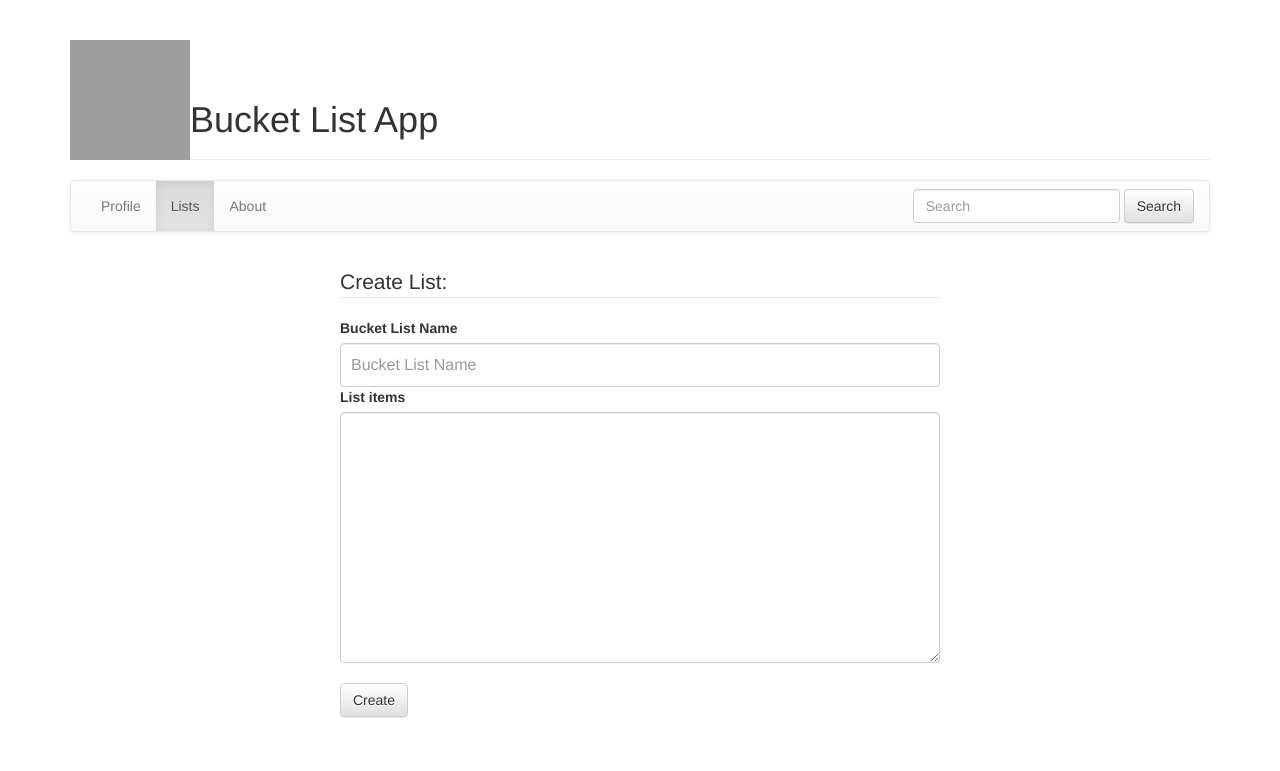
After one commit to ynot93/Bucket_List_App, a Flask app: template Templates/CreateList.html in a window 1280 px wide. The commit adds this page. Shown: the top 771 px of the page. Run offline with Flask 2, Linux system fonts and the light colour scheme; the template is opened without the code that fills it, so the values that code supplies are empty; some libraries are stand-ins or nearby versions; grey boxes are pictures that could not be loaded.

Commit message:
Created static and template folders

```diff
--- a/App.py
+++ b/App.py
@@ -1 +1,23 @@
-__author__ = 'JANE'
+from flask import Flask, render_template, request
+
+
+app = Flask(__name__)
+
+@app.route('/')
+def index():
+    return render_template("index.html")
+
+@app.route('/', methods=['GET', 'POST'])
+def Sign_Up():
+    return
+
+
+if __name__ == '__main__':
+    app.run()
+
+
+class User:
+    def __init__(self, first_name, last_name, password):
+        self.__firstName = first_name
+        self.__lastName = last_name
+        self.__Password = password
--- /dev/null
+++ b/Templates/CreateList.html
@@ -0,0 +1,65 @@
+<!DOCTYPE html>
+<html>
+<head lang="en">
+    <meta charset="UTF-8">
+
+    <meta name="viewport" content="width = device-width, initial-scale = 1">
+    <title>Create List</title>
+
+    <link rel="stylesheet" type="text/css" href="https://maxcdn.bootstrapcdn.com/bootstrap/3.3.7/css/bootstrap.min.css">
+    <link rel="stylesheet" type="text/css" href="https://maxcdn.bootstrapcdn.com/bootstrap/3.3.7/css/bootstrap-theme.min.css">
+    <link rel="stylesheet" type="text/css" href="BucketList.css">
+
+
+
+
+</head>
+<body>
+
+<div class="container">
+    <img src="Bucket-List-Drawing.jpg" id="BucketLogo" class="img-responsive pull-left" alt="Bucket List image" style="width:120px;height:120px;">
+    <div class="header">
+
+
+    </div><br>
+
+    <div class="page-header">
+        <h1>Bucket List App</h1>
+    </div>
+    <nav class="navbar navbar-default">
+        <div class="container-fluid">
+
+            <ul class="nav navbar-nav">
+                <li ><a href="#">Profile</a></li>
+                <li class="active"><a href="#">Lists</a></li>
+                <li><a href="#">About</a></li>
+            </ul>
+            <form class="navbar-form navbar-right" role="search">
+                <div class="form-group">
+                    <input type="text" class="form-control" placeholder="Search">
+                </div>
+                <button type="submit" class="btn btn-default">Search</button>
+            </form>
+        </div>
+    </nav>
+
+    <form class="form-signup">
+
+        <fieldset>
+            <legend>Create List:</legend>
+
+            <label for="bucketListName">Bucket List Name</label>
+            <input type="text" name="bucketListName" id="bucketListName" class="form-control" placeholder="Bucket List Name" >
+
+            <label for="Description">List items</label>
+            <textarea name="Description" id="Description" class="form-control" rows="10" ></textarea>
+            <br>
+            <button type="submit" class="btn btn-default">Create</button>
+
+
+        </fieldset>
+    </form>
+
+</div>
+</body>
+</html>
--- a/Sign_Up.html
+++ b/Templates/Sign_Up.html
@@ -4,12 +4,12 @@
     <meta charset="UTF-8">
     <!-- This sets the width of the page to the device width and the zoom level -->
     <meta name="viewport" content="width = device-width, initial-scale = 1">
-    <title>Bucket List App</title>
+    <title>Sign Up</title>
 
     <link rel="stylesheet" type="text/css" href="https://maxcdn.bootstrapcdn.com/bootstrap/3.3.7/css/bootstrap.min.css">
     <link rel="stylesheet" type="text/css" href="https://maxcdn.bootstrapcdn.com/bootstrap/3.3.7/css/bootstrap-theme.min.css">
     <link rel="stylesheet" type="text/css" href="BucketList.css">
-    <title>Sign Up</title>
+
 </head>
 <body>
 <div class="container">
--- a/index.html
+++ b/Templates/index.html
@@ -5,7 +5,7 @@
 
     <!-- This sets the width of the page to the device width and the zoom level -->
     <meta name="viewport" content="width = device-width, initial-scale = 1">
-    <title>Bucket List App</title>
+    <title>Index</title>
 
     <link rel="stylesheet" type="text/css" href="https://maxcdn.bootstrapcdn.com/bootstrap/3.3.7/css/bootstrap.min.css">
     <link rel="stylesheet" type="text/css" href="https://maxcdn.bootstrapcdn.com/bootstrap/3.3.7/css/bootstrap-theme.min.css">
```
Also changed, not shown: Templates/Profile.html (renamed from Profile.html, +4 -4 lines), Static/Bucket-List-Drawing.jpg (renamed from Bucket-List-Drawing.jpg), Static/BucketList.css (renamed from BucketList.css), Static/UML diagram.PNG (added).
